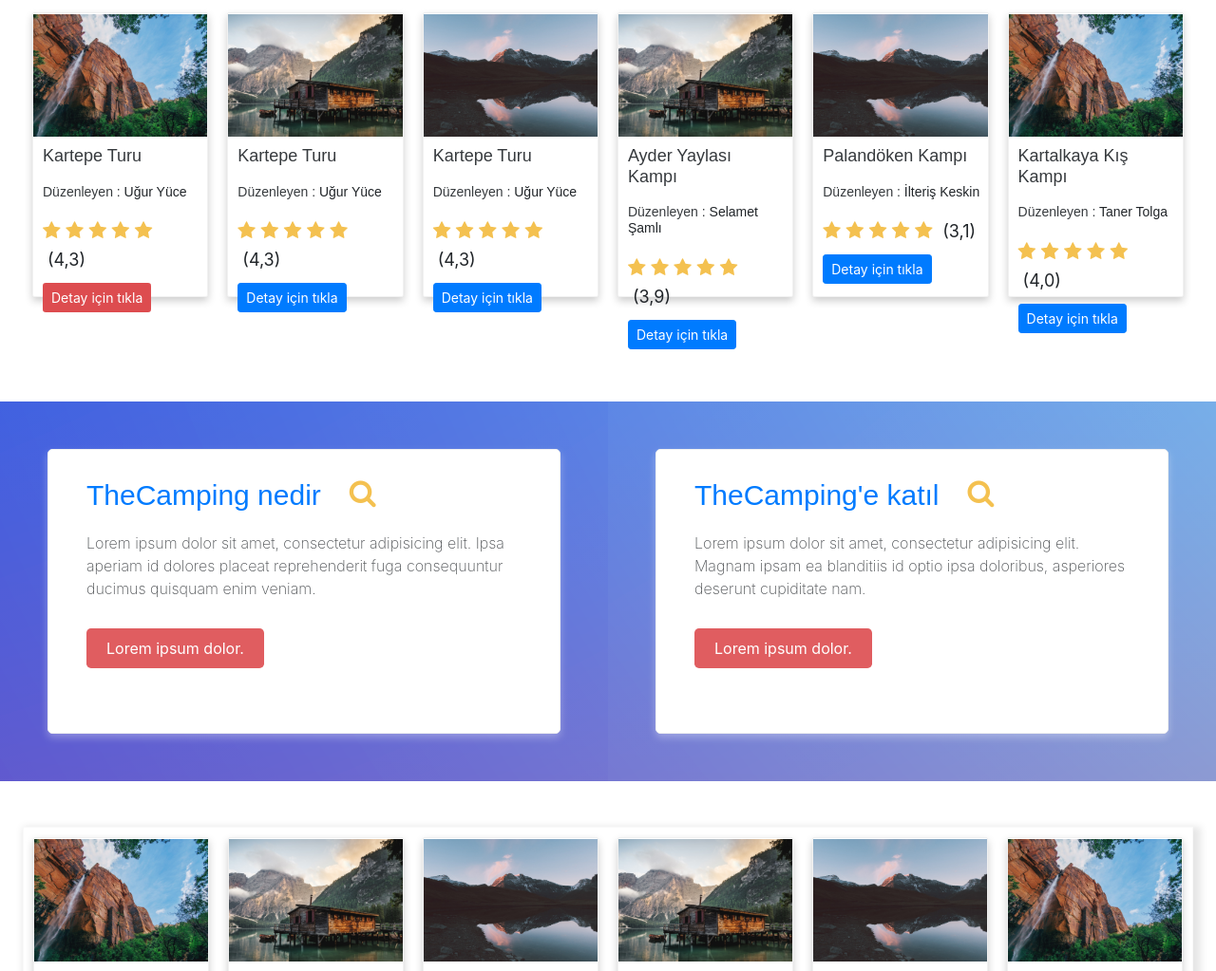
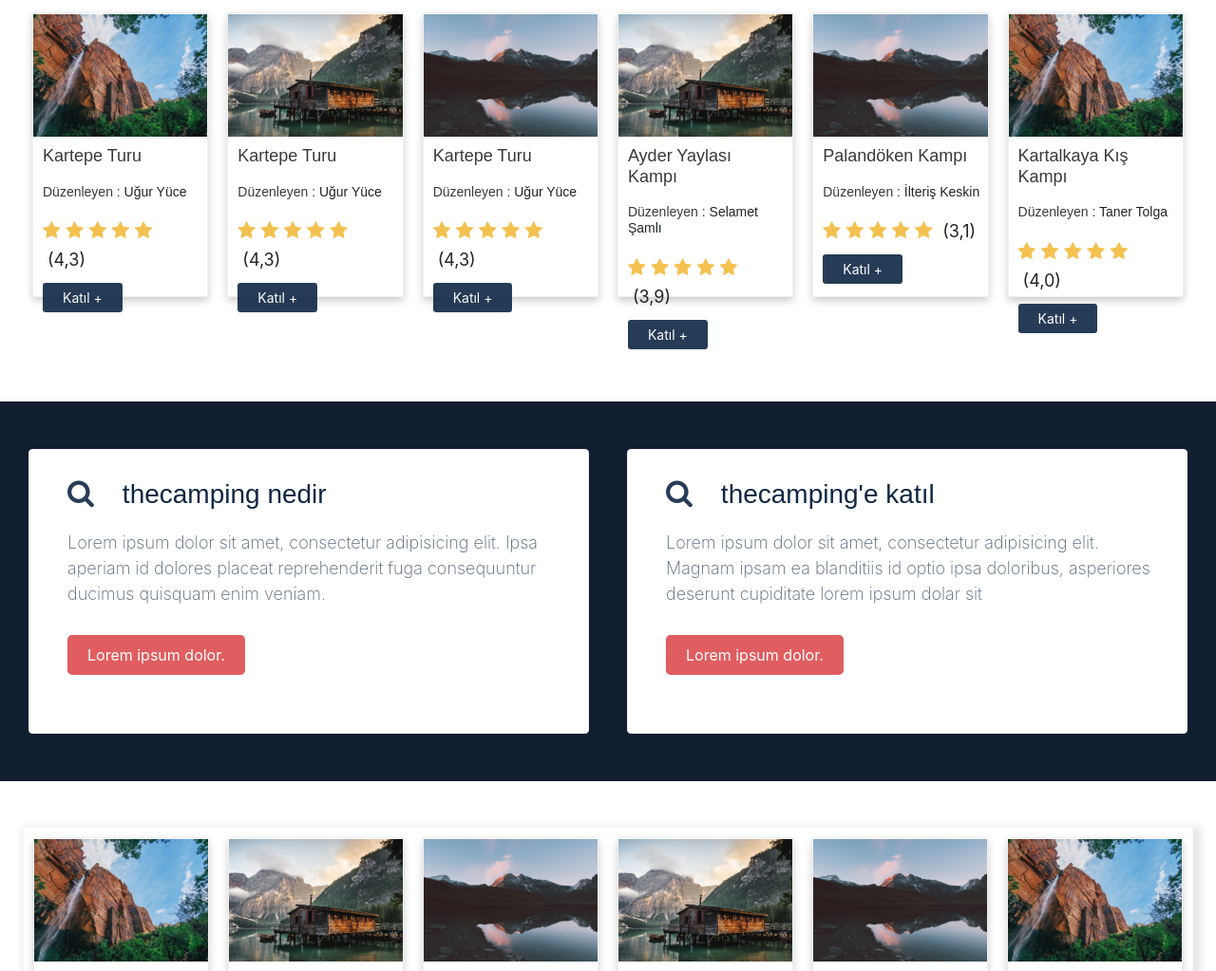
Before and after one commit to uguryuce/Themes, a plain HTML site: page theKamping/index.html in a window 1280 px wide. Shown: the part 460-1483 px from the top of the page at 95% size. Drawn offline with nearby package versions, Linux system fonts and the light colour scheme; a script that the page names is missing.

Commit message:
açıklama div düzenlemesi ve buton renk düzenlemesi yapıldı

```diff
--- a/theKamping/assets/css/main-header-menu.css
+++ b/theKamping/assets/css/main-header-menu.css
@@ -377,8 +377,11 @@ body {
 
 
 #portfoy {
+    background-color: rgba(17,30,48);
     margin-top: 100px;
-    background-color: blue;
+    padding-left: 10px;
+    padding-right: 10px;
+
 
 
 }
@@ -387,25 +390,9 @@ body {
     float: left;
     width: 50%;
     padding: 10px;
-    padding-right: 50px;
-    padding-left: 50px;
-    background-image:
-        linear-gradient(to left bottom, rgba(255, 255, 255, 0.1), rgba(255, 255, 255, 0.1)),
-         url(../../img/ab1.png);
-    object-fit: cover;
-    padding-top: 50px;
-    padding-bottom: 50px;
-}
-
-.card-card-2{
-    float: left;
-    width: 50%;
-    padding: 10px;
-    padding-right: 50px;
-    padding-left: 50px;
-    background-image:
-        linear-gradient(to left bottom, rgba(255, 255, 255, 0.1), rgba(255, 255, 255, 0.1)),
-         url(../../img/ab1-ters.png);
+    padding-right: 20px;
+    padding-left: 20px;
+    background-color: rgba(17,30,48,0.9);
     object-fit: cover;
     padding-top: 50px;
     padding-bottom: 50px;
@@ -413,28 +400,26 @@ body {
 
 
 
+
 .port-items{
     height: 300px;
     background-color: #fff;
     border: 1px solid #f1f1f1;
-    border-radius: 2px;
-    box-shadow: 0 4px 8px 0 rgba(255, 255, 255, 0.3);
-    transition: 0.3s;
-    border-radius: 5px;
+    border-radius: 4px;
     padding: 20px;
 }
 
 .port-items:hover{
-    box-shadow: 0 8px 16px 0 rgba(255,255,255,0.4);
+
 }
 
 .port-items h1{
     margin: 10px;
     padding-left: 10px;
-    font-size: 30px;
+    font-size: 28px;
     font-family: sans-serif;
-    font-weight: 100;
-    color: #007bff;
+    font-weight: 400;
+    color: rgba(15,39,68);
     display: inline;
     float: left;
 }
@@ -446,14 +431,15 @@ body {
     display: block;
     float: left;
     opacity: 0.8;
-    font-size: 16px;
+    font-size: 18px;
+    color: rgba(15,39,68,0.9);
 }
 
 .port-items i{
     margin: 10px;
     padding-left: 10px;
     font-size: 30px;
-    color: #f4c150;
+    color: rgba(15,39,68,0.9);
     display: inline;
     float: left;
 }
@@ -484,6 +470,13 @@ body {
 }
 
 #btn-katil{
+    background-color: #0f2744;
+    opacity: 0.9;
+    color: white;
+    padding-right: 20px;
+    padding-left: 20px;
+}
+
+#hadi-basla-btn{
     background-color: #dd4c4f;
-    color: white;
 }
--- a/theKamping/index.html
+++ b/theKamping/index.html
@@ -278,7 +278,7 @@
                             </div>
 
                         </form>
-                        <button type="button" class="btn text-white px-4 py-1 m-3" style="background-color: #dd4c4f">Hadi başlayalım</button>
+                        <button id="hadi-basla-btn" type="button" class="btn text-white px-4 py-1 m-3">Hadi başlayalım</button>
                     </div>
                 </div>
                 <div class="carousel-item">
@@ -294,7 +294,7 @@
                             </div>
 
                         </form>
-                        <button type="button" class="btn text-white px-4 py-1 m-3" style="background-color: #FF5722">Hadi başlayalım</button>
+                        <button type="button" class="btn text-white px-4 py-1 m-3" id="hadi-basla-btn">Hadi başlayalım</button>
                     </div>
                 </div>
                 <div class="carousel-item">
@@ -310,7 +310,7 @@
                             </div>
 
                         </form>
-                        <button type="button" class="btn text-white px-4 py-1 m-3" style="background-color: #FF5722">Hadi başlayalım</button>
+                        <button type="button" class="btn text-white px-4 py-1 m-3" id="hadi-basla-btn">Hadi başlayalım</button>
                     </div>
                 </div>
             </div>
@@ -354,7 +354,7 @@
                 </div>
 
                 <!-- yıldız puanlama bitiş -->
-                <button type="button" id="btn-katil" class=" detay-btn btn btn-sm"><a class="detay-btn-text">Detay için tıkla</a></button>
+                <button type="button" id="btn-katil" class=" detay-btn btn btn-sm"><a class="detay-btn-text">Katıl +</a></button>
 
             </div>
         </div>
@@ -384,7 +384,7 @@
                 </div>
 
                 <!-- yıldız puanlama bitiş -->
-                <button type="button" class=" detay-btn btn btn-primary btn-sm"><a class="detay-btn-text">Detay için tıkla</a></button>
+                <button type="button" id="btn-katil" class=" detay-btn btn  btn-sm"><a class="detay-btn-text">Katıl +</a></button>
 
             </div>
         </div>
@@ -414,7 +414,7 @@
                 </div>
 
                 <!-- yıldız puanlama bitiş -->
-                <button type="button" class=" detay-btn btn btn-primary btn-sm"><a class="detay-btn-text">Detay için tıkla</a></button>
+                <button type="button" id="btn-katil" class=" detay-btn btn  btn-sm"><a class="detay-btn-text">Katıl +</a></button>
 
             </div>
         </div>
@@ -443,7 +443,7 @@
                 </div>
 
                 <!-- yıldız puanlama bitiş -->
-                <button type="button" class=" detay-btn btn btn-primary btn-sm"><a class="detay-btn-text">Detay için tıkla</a></button>
+                <button type="button" id="btn-katil" class=" detay-btn btn  btn-sm"><a class="detay-btn-text">Katıl +</a></button>
 
             </div>
         </div>
@@ -473,7 +473,7 @@
 
                 <!-- yıldız puanlama bitiş -->
 
-                <button type="button" class=" detay-btn btn btn-primary btn-sm"><a class="detay-btn-text">Detay için tıkla</a></button>
+                <button type="button" id="btn-katil" class=" detay-btn btn  btn-sm"><a class="detay-btn-text">Katıl +</a></button>
 
 
             </div>
@@ -503,29 +503,33 @@
                 </div>
 
                 <!-- yıldız puanlama bitiş -->
-                <button type="button" class=" detay-btn btn btn-primary btn-sm"><a class="detay-btn-text">Detay için tıkla</a></button>
+                <button type="button" id="btn-katil" class=" detay-btn btn  btn-sm"><a class="detay-btn-text">Katıl +</a></button>
 
             </div>
         </div>
     </section>
 
-    <section id="portfoy" class="bg-primary clearfix">
+    <section id="portfoy" class="clearfix">
         <div class="card-card">
             <div class="port-items">
 
-                <h1>TheCamping nedir</h1>
                 <i class="fa fa-search"></i>
+
+                <h1>thecamping nedir</h1>
+
                 <p class="lead">Lorem ipsum dolor sit amet, consectetur adipisicing elit. Ipsa aperiam id dolores placeat reprehenderit fuga consequuntur ducimus quisquam enim veniam.</p>
                 <button type="button" class="btn btn-lg">Lorem ipsum dolor.</button>
 
             </div>
         </div>
-        <div class="card-card-2">
+        <div class="card-card">
             <div class="port-items">
 
-                <h1>TheCamping'e katıl</h1>
                 <i class="fa fa-search"></i>
-                <p class="lead">Lorem ipsum dolor sit amet, consectetur adipisicing elit. Magnam ipsam ea blanditiis id optio ipsa doloribus, asperiores deserunt cupiditate nam.</p>
+
+                <h1>thecamping'e katıl</h1>
+
+                <p class="lead">Lorem ipsum dolor sit amet, consectetur adipisicing elit. Magnam ipsam ea blanditiis id optio ipsa doloribus, asperiores deserunt cupiditate lorem ipsum dolar sit</p>
                 <button type="button" class="btn btn-lg">Lorem ipsum dolor.</button>
 
             </div>
@@ -560,7 +564,7 @@
                 </div>
 
                 <!-- yıldız puanlama bitiş -->
-                <button type="button" class=" detay-btn btn btn-primary btn-sm"><a class="detay-btn-text">Detay için tıkla</a></button>
+                <button type="button"  class=" detay-btn btn btn-primary btn-sm"><a class="detay-btn-text">Detay için tıkla</a></button>
 
             </div>
         </div>
```
